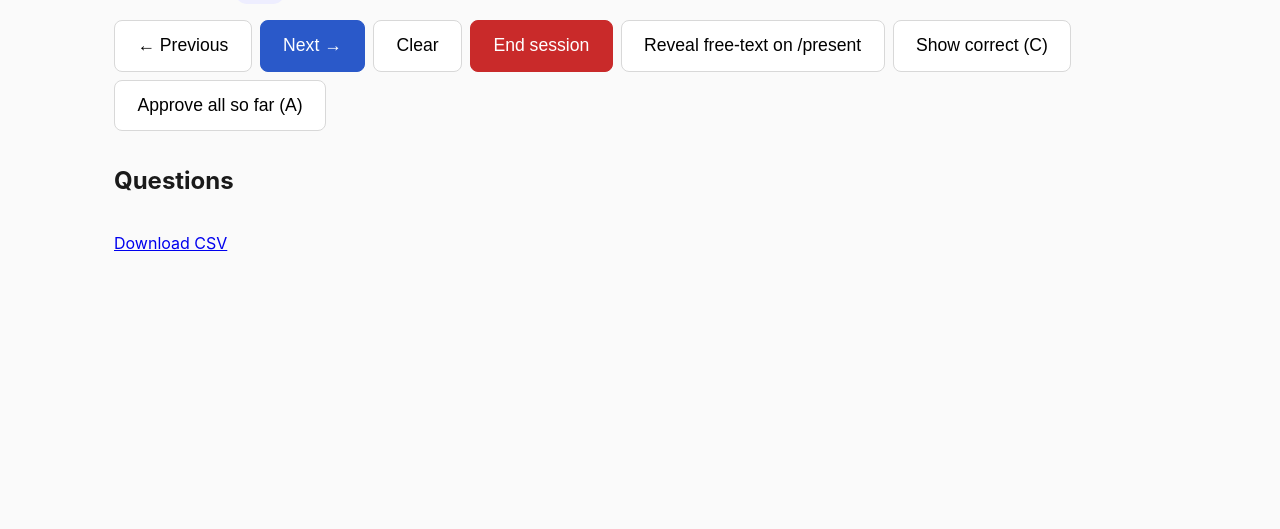
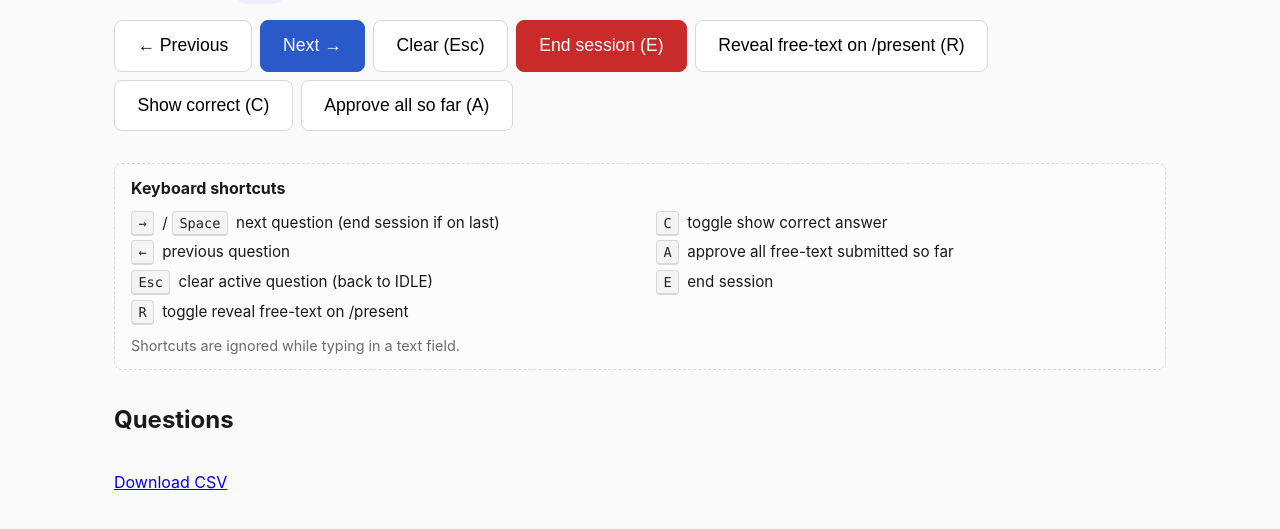
Before and after one commit to Halyjo/lykkepoller, a Python web app: template src/poller/templates/admin.html in a window 1280 px wide. Shown: the part 191-720 px from the top of the page. Run offline with Jinja, Linux system fonts and the light colour scheme; the template is opened without the code that fills it, so the values that code supplies are empty.

Commit message:
admin: visible keyboard shortcut legend + inline (key) hints
The admin page now ships a Keyboard Shortcuts box (two-column kbd list)
under the controls so the presenter never has to remember them. The
controls themselves grew "(Esc)", "(E)", "(R)" suffixes for the
shortcuts that were not already implied by an arrow on the button.

Co-Authored-By: Claude Sonnet 4.6 <noreply@anthropic.com>

```diff
--- a/src/poller/static/style.css
+++ b/src/poller/static/style.css
@@ -119,6 +119,38 @@ body.admin main { max-width: 1100px; }
 
 .export { margin-top: 2rem; }
 
+.shortcuts {
+  margin: 1rem 0 2rem;
+  padding: 0.75rem 1rem;
+  border: 1px dashed var(--border);
+  border-radius: 8px;
+  background: #fcfcfc;
+  font-size: 0.95rem;
+}
+.shortcuts h3 { margin: 0 0 0.5rem; font-size: 1rem; }
+.shortcuts ul {
+  margin: 0;
+  padding: 0;
+  list-style: none;
+  columns: 2;
+  column-gap: 2rem;
+}
+.shortcuts li { padding: 0.15rem 0; break-inside: avoid; }
+.shortcuts p { margin: 0.5rem 0 0; }
+
+kbd {
+  display: inline-block;
+  padding: 0.05rem 0.4rem;
+  margin: 0 0.25rem 0 0;
+  font-family: ui-monospace, "SFMono-Regular", Consolas, monospace;
+  font-size: 0.85rem;
+  background: #f4f4f4;
+  border: 1px solid var(--border);
+  border-bottom-width: 2px;
+  border-radius: 4px;
+  color: #222;
+}
+
 /* --- present --------------------------------------------------------- */
 body.present { background: #fff; }
 body.present main { max-width: 1400px; padding: 3rem; }
--- a/src/poller/templates/admin.html
+++ b/src/poller/templates/admin.html
@@ -33,11 +33,11 @@
 <section class="controls">
   <form method="post" action="/admin/prev"><button type="submit" class="big-btn">← Previous</button></form>
   <form method="post" action="/admin/next"><button type="submit" class="big-btn primary">Next →</button></form>
-  <form method="post" action="/admin/clear"><button type="submit" class="big-btn">Clear</button></form>
-  <form method="post" action="/admin/end" onsubmit="return confirm('End session?');"><button type="submit" class="big-btn danger">End session</button></form>
+  <form method="post" action="/admin/clear"><button type="submit" class="big-btn">Clear (Esc)</button></form>
+  <form method="post" action="/admin/end" onsubmit="return confirm('End session?');"><button type="submit" class="big-btn danger">End session (E)</button></form>
   <form method="post" action="/admin/reveal" class="reveal-form">
     <input type="hidden" name="on" value="{{ '0' if state.reveal_free_text else '1' }}">
-    <button type="submit" class="big-btn">{{ 'Hide' if state.reveal_free_text else 'Reveal' }} free-text on /present</button>
+    <button type="submit" class="big-btn">{{ 'Hide' if state.reveal_free_text else 'Reveal' }} free-text on /present (R)</button>
   </form>
   <form method="post" action="/admin/reveal_correct" class="reveal-correct-form">
     <input type="hidden" name="on" value="{{ '0' if state.reveal_correct else '1' }}">
@@ -47,6 +47,20 @@
     <button type="submit" class="big-btn">Approve all so far (A)</button>
   </form>
 </section>
+
+<aside class="shortcuts">
+  <h3>Keyboard shortcuts</h3>
+  <ul>
+    <li><kbd>→</kbd> / <kbd>Space</kbd> next question (end session if on last)</li>
+    <li><kbd>←</kbd> previous question</li>
+    <li><kbd>Esc</kbd> clear active question (back to IDLE)</li>
+    <li><kbd>R</kbd> toggle reveal free-text on /present</li>
+    <li><kbd>C</kbd> toggle show correct answer</li>
+    <li><kbd>A</kbd> approve all free-text submitted so far</li>
+    <li><kbd>E</kbd> end session</li>
+  </ul>
+  <p class="muted">Shortcuts are ignored while typing in a text field.</p>
+</aside>
 
 <section class="questions">
   <h2>Questions</h2>
```
